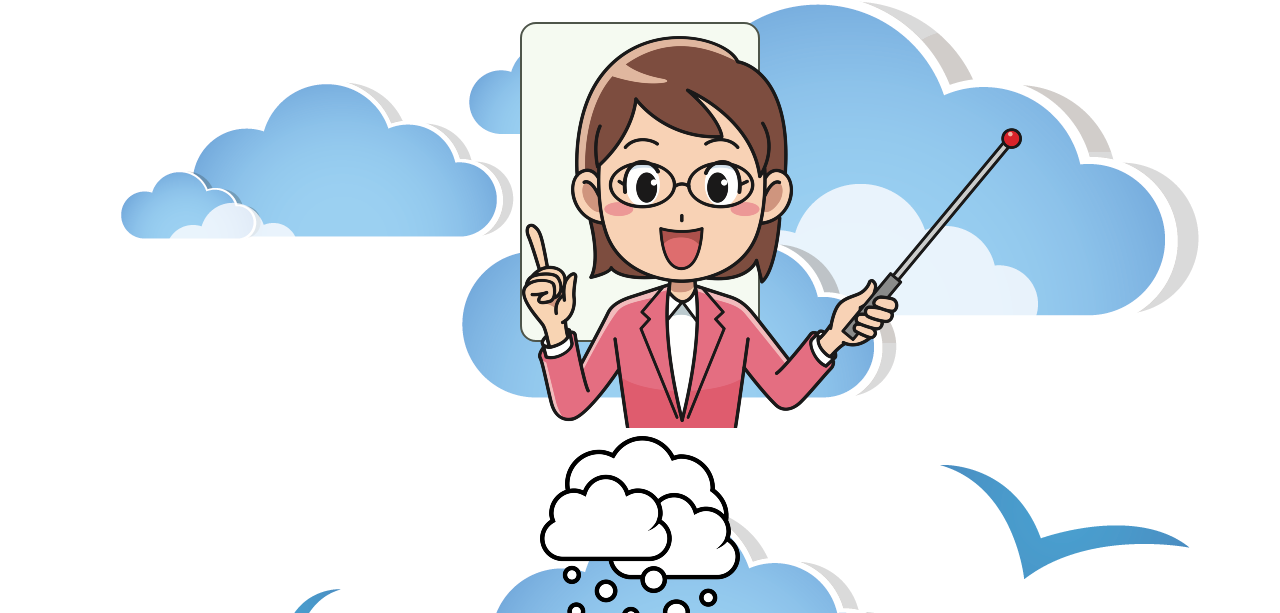
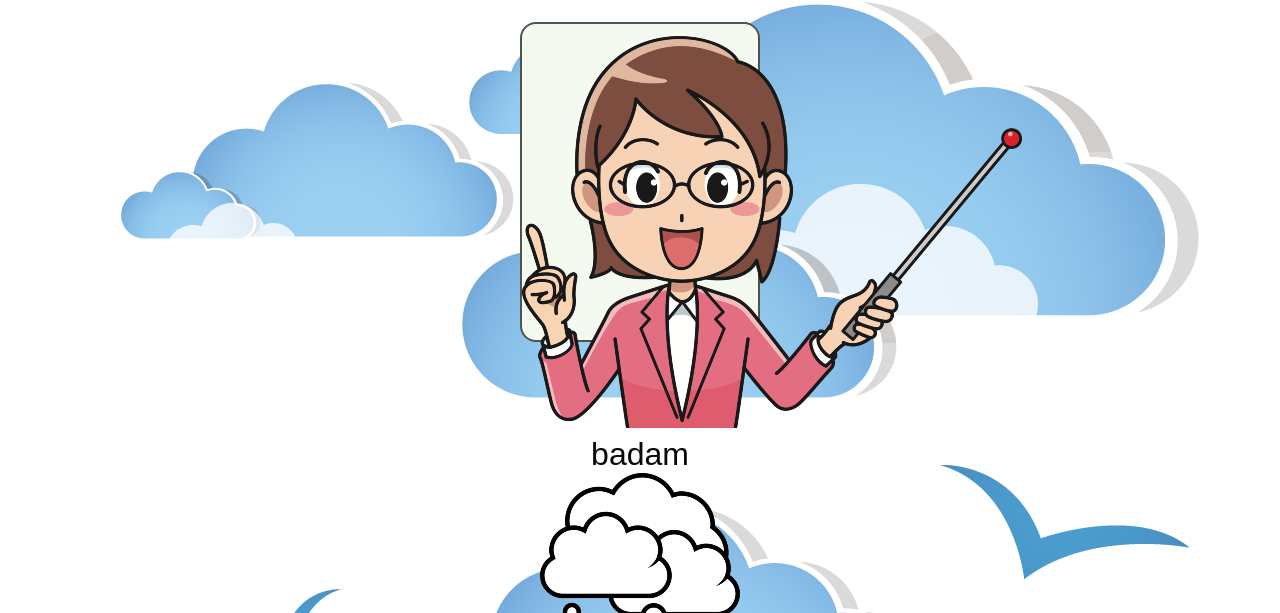
Before and after one commit to KundeyVishwanath/mernstack_weather, a plain HTML site: page index.html in a window 1280 px wide. Shown: the part 339-952 px from the top of the page. Drawn offline with Linux system fonts and the light colour scheme.

Commit message:
Update index.html

```diff
--- a/index.html
+++ b/index.html
@@ -45,7 +45,7 @@
       <img src="gal2.png" alt="">
 
 
-      <div class="temp"></div>
+      <div class="temp">badam</div>
       <div class="summary"></div>
       <div class="location"></div>
       <img src="cloud1.png" alt="">
```
